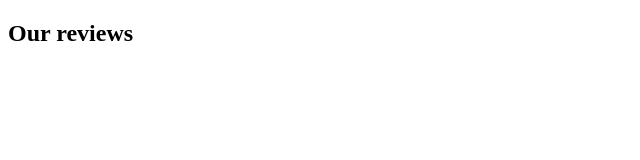
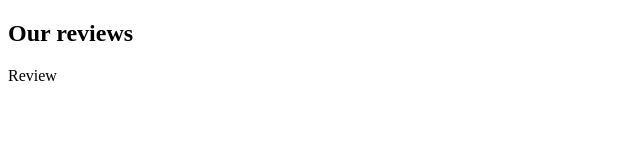
Before and after one commit to LaurenCummings/review-project, a React (Vite) app: page / in a window 1280 px wide. Shown: the top 160 px of the page, without its empty margins (0-640 px from the left). Built offline with nearby package versions, Linux system fonts and the light colour scheme.

Commit message:
Added review component to app

```diff
--- a/src/App.jsx
+++ b/src/App.jsx
@@ -1,4 +1,5 @@
 import './App.css'
+import Review from './components/Review';
 
 function App() {
 
@@ -9,6 +10,7 @@ function App() {
           <h2>Our reviews</h2>
           <div className="underline"></div>
         </div>
+        <Review />
       </section>
     </main>
   )
```
